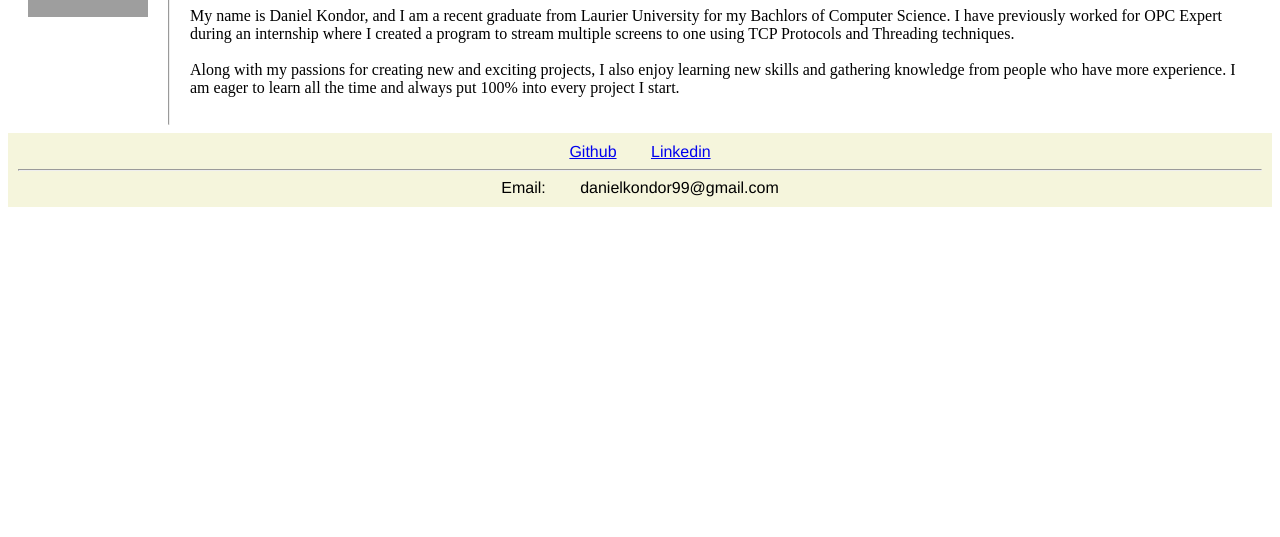
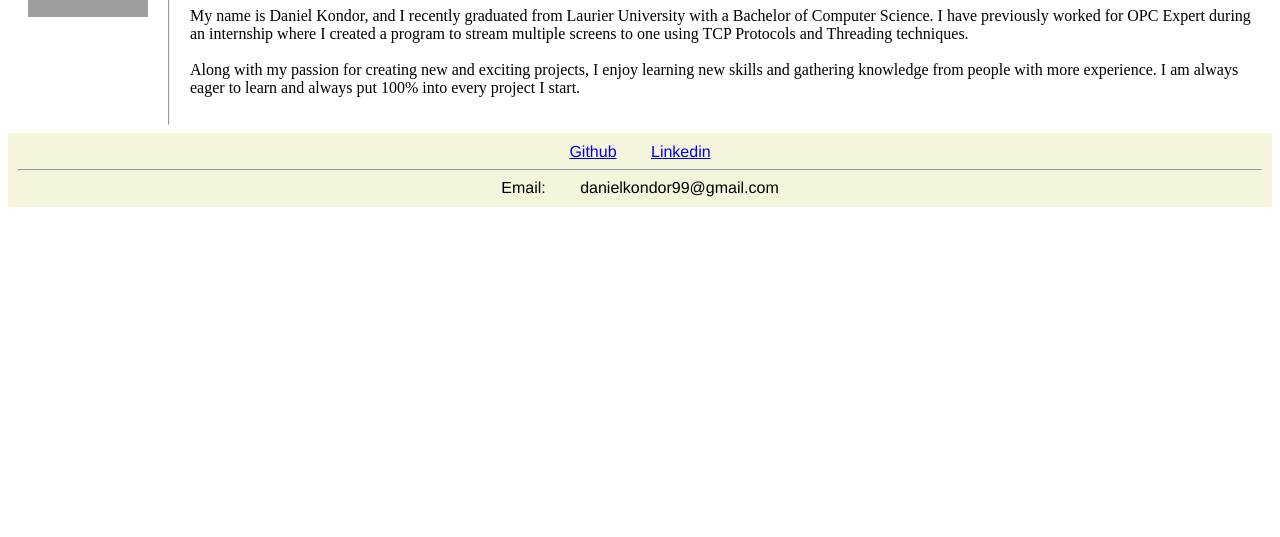
Before and after one commit to ScienceNinja347/Personal-Website, a plain HTML site: page index.html in a window 1280 px wide. Shown: the part 263-800 px from the top of the page. Drawn offline with Linux system fonts and the light colour scheme; grey boxes are pictures that could not be loaded.

Commit message:
Update index.html

```diff
--- a/index.html
+++ b/index.html
@@ -30,11 +30,11 @@
                     <h1>About Me</h1>
                     <section>
                         <p>
-                            My name is Daniel Kondor, and I am a recent graduate from Laurier University for my Bachlors of Computer Science.
+                            My name is Daniel Kondor, and I recently graduated from Laurier University with a Bachelor of Computer Science.
                             I have previously worked for OPC Expert during an internship where I created a program to stream multiple screens to one using TCP Protocols and Threading techniques.
                             <br><br>
-                            Along with my passions for creating new and exciting projects, I also enjoy learning new skills and gathering knowledge from people who have more experience.
-                            I am eager to learn all the time and always put 100% into every project I start.
+                            Along with my passion for creating new and exciting projects, I enjoy learning new skills and gathering knowledge from people with more experience.
+                            I am always eager to learn and always put 100% into every project I start.
 
                         </p>
                     </section>
```
